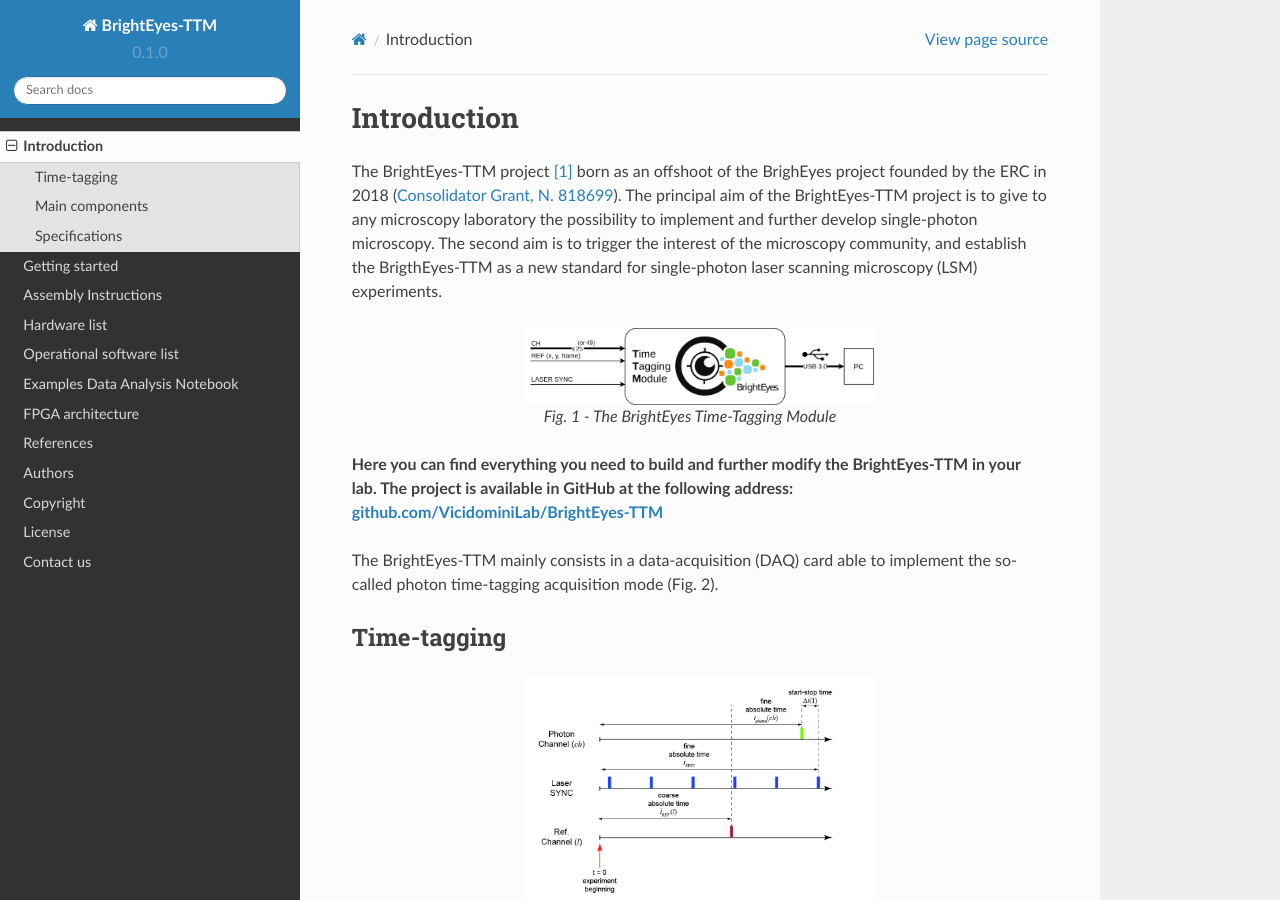
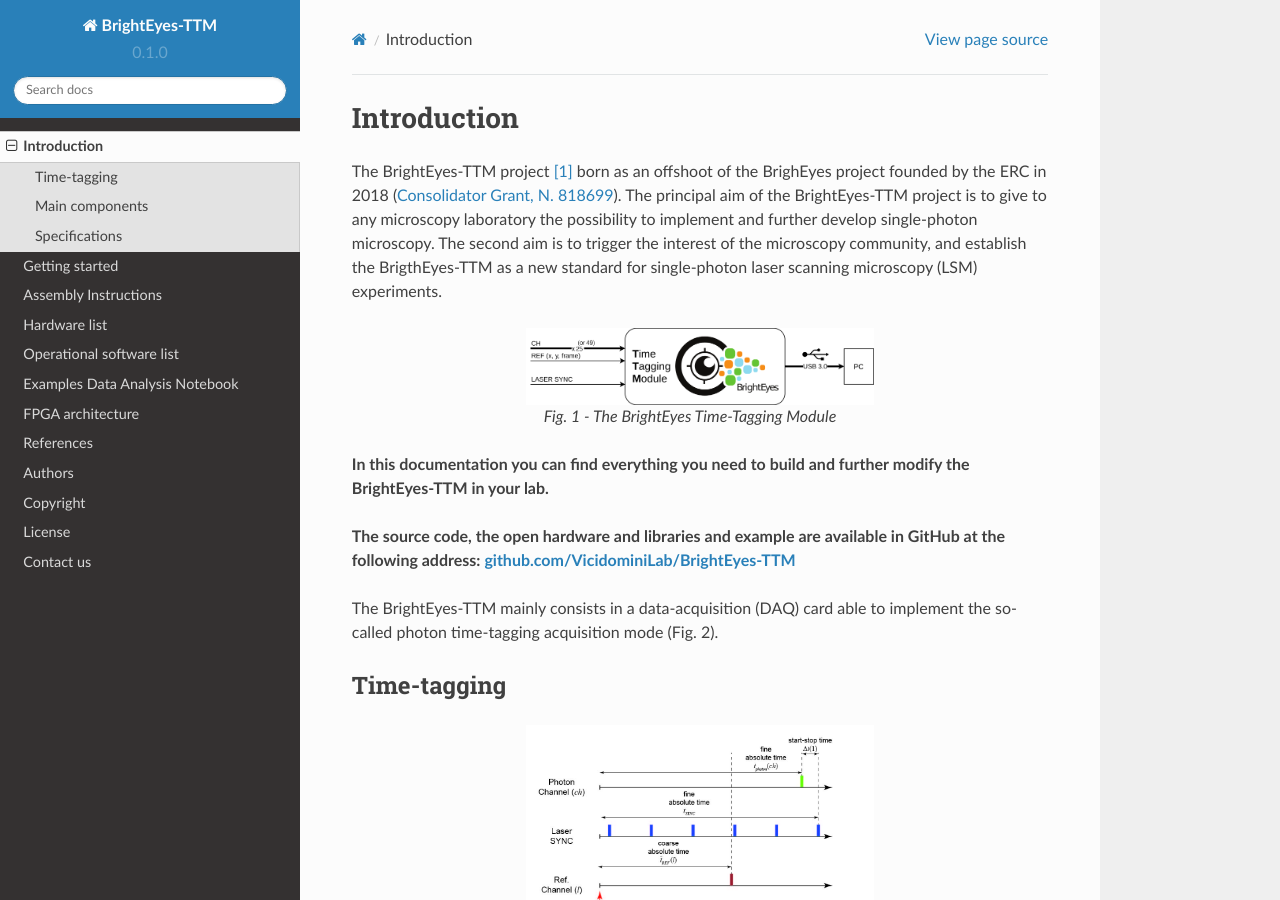
Before and after one commit to mattia-donato/BrightEyes-TTM-docs, a Sphinx documentation site: the page built from docs/source/BrightEyes.md, in a window 1280 px wide and 900 px high. Built offline with Sphinx 7.4.7 and the Read the Docs theme 2.0.0, drawn with Linux system fonts in a browser that asks for light colours.

Commit message:
Update BrightEyes.md

```diff
--- a/docs/source/BrightEyes.md
+++ b/docs/source/BrightEyes.md
@@ -10,7 +10,9 @@
 Fig. 1 - The BrightEyes Time-Tagging Module
 :::
 
-**Here you can find everything you need to build and further modify the BrightEyes-TTM in your lab. The project is available in GitHub at the following address: [github.com/VicidominiLab/BrightEyes-TTM](https://github.com/VicidominiLab/BrightEyes-TTM)**
+**In this documentation you can find everything you need to build and further modify the BrightEyes-TTM in your lab.**
+
+**The source code, the open hardware and libraries and example are available in GitHub at the following address: [github.com/VicidominiLab/BrightEyes-TTM](https://github.com/VicidominiLab/BrightEyes-TTM)**
 
 The BrightEyes-TTM mainly consists in a data-acquisition (DAQ) card able to implement the so-called photon time-tagging acquisition mode (Fig. 2).
 
```
